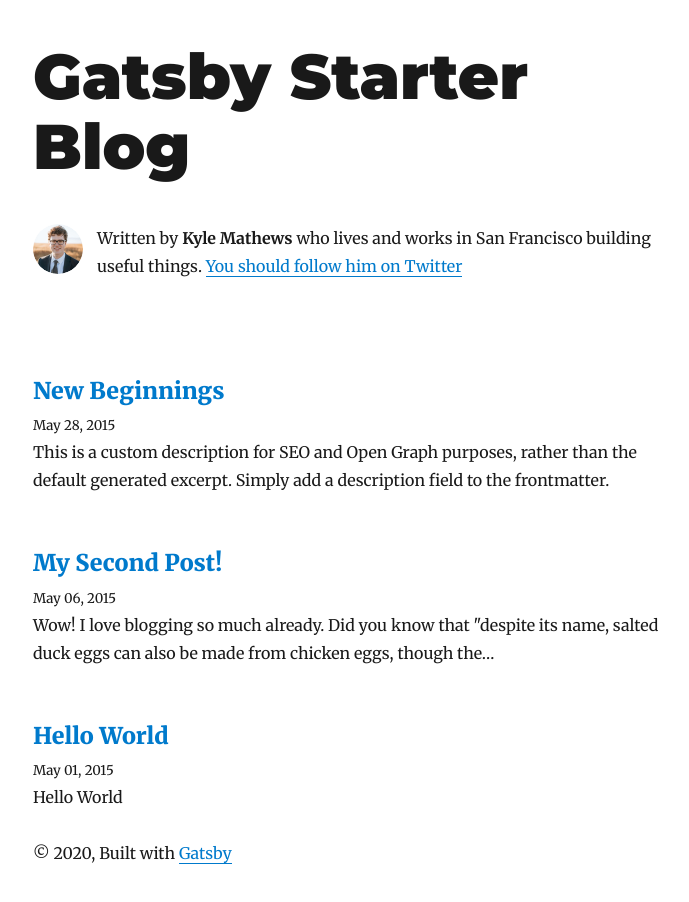
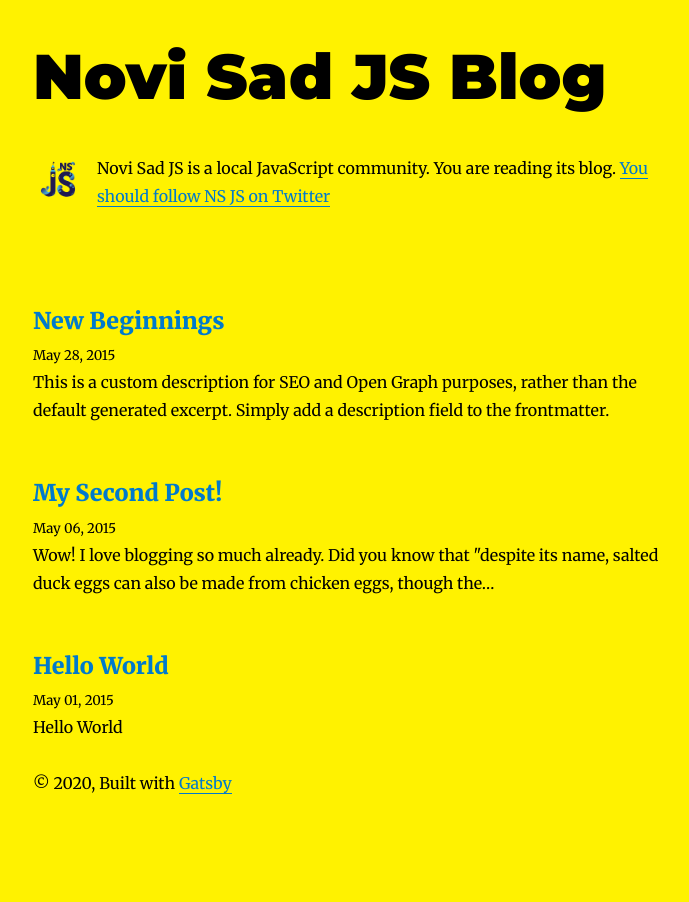
Before and after one commit to novisadjs/blog, a Gatsby site: page / in a window 1280 px wide. Shown: the whole page, without its empty margins (292-981 px from the left). After the commit the page ends 839 px from the top, so only its background shows below. Built offline with nearby package versions, Linux system fonts and the light colour scheme; Gatsby itself is replaced by a stand-in of ours; some packages are replaced by stand-ins of ours.

Commit message:
Jump start Novi Sad JS blog :rocket:

```diff
--- a/gatsby-config.js
+++ b/gatsby-config.js
@@ -1,14 +1,10 @@
 module.exports = {
   siteMetadata: {
-    title: `Gatsby Starter Blog`,
-    author: {
-      name: `Kyle Mathews`,
-      summary: `who lives and works in San Francisco building useful things.`,
-    },
+    title: `Novi Sad JS Blog`,
     description: `A starter blog demonstrating what Gatsby can do.`,
     siteUrl: `https://gatsby-starter-blog-demo.netlify.com/`,
     social: {
-      twitter: `kylemathews`,
+      twitter: `novisadjs`,
     },
   },
   plugins: [
@@ -60,8 +56,8 @@
     {
       resolve: `gatsby-plugin-manifest`,
       options: {
-        name: `Gatsby Starter Blog`,
-        short_name: `GatsbyJS`,
+        name: `Novi Sad JS`,
+        short_name: `NS JS`,
         start_url: `/`,
         background_color: `#ffffff`,
         theme_color: `#663399`,
@@ -79,5 +75,6 @@
     // this (optional) plugin enables Progressive Web App + Offline functionality
     // To learn more, visit: https://gatsby.dev/offline
     // `gatsby-plugin-offline`,
+    `gatsby-plugin-styled-components`
   ],
 }
--- a/package.json
+++ b/package.json
@@ -8,6 +8,7 @@
     "url": "https://github.com/gatsbyjs/gatsby/issues"
   },
   "dependencies": {
+    "babel-plugin-styled-components": "^1.10.7",
     "gatsby": "^2.19.7",
     "gatsby-image": "^2.2.39",
     "gatsby-plugin-feed": "^2.3.26",
@@ -16,6 +17,7 @@
     "gatsby-plugin-offline": "^3.0.32",
     "gatsby-plugin-react-helmet": "^3.1.21",
     "gatsby-plugin-sharp": "^2.4.3",
+    "gatsby-plugin-styled-components": "^3.1.19",
     "gatsby-plugin-typography": "^2.3.21",
     "gatsby-remark-copy-linked-files": "^2.1.36",
     "gatsby-remark-images": "^3.1.42",
@@ -30,6 +32,7 @@
     "react-dom": "^16.12.0",
     "react-helmet": "^5.2.1",
     "react-typography": "^0.16.19",
+    "styled-components": "^5.0.1",
     "typeface-merriweather": "0.0.72",
     "typeface-montserrat": "0.0.75",
     "typography": "^0.16.19",
--- a/src/components/bio.js
+++ b/src/components/bio.js
@@ -14,7 +14,7 @@
 const Bio = () => {
   const data = useStaticQuery(graphql`
     query BioQuery {
-      avatar: file(absolutePath: { regex: "/profile-pic.jpg/" }) {
+      avatar: file(absolutePath: { regex: "/logo.png/" }) {
         childImageSharp {
           fixed(width: 50, height: 50) {
             ...GatsbyImageSharpFixed
@@ -23,10 +23,6 @@
       }
       site {
         siteMetadata {
-          author {
-            name
-            summary
-          }
           social {
             twitter
           }
@@ -35,7 +31,7 @@
     }
   `)
 
-  const { author, social } = data.site.siteMetadata
+  const { social } = data.site.siteMetadata
   return (
     <div
       style={{
@@ -45,7 +41,7 @@
     >
       <Image
         fixed={data.avatar.childImageSharp.fixed}
-        alt={author.name}
+        alt={"Novi Sad JS logo"}
         style={{
           marginRight: rhythm(1 / 2),
           marginBottom: 0,
@@ -57,10 +53,10 @@
         }}
       />
       <p>
-        Written by <strong>{author.name}</strong> {author.summary}
+        Novi Sad JS is a local JavaScript community. You are reading its blog.
         {` `}
         <a href={`https://twitter.com/${social.twitter}`}>
-          You should follow him on Twitter
+          You should follow NS JS on Twitter
         </a>
       </p>
     </div>
--- a/src/components/layout.js
+++ b/src/components/layout.js
@@ -1,7 +1,31 @@
 import React from "react"
 import { Link } from "gatsby"
+import styled, { createGlobalStyle } from "styled-components"
 
 import { rhythm, scale } from "../utils/typography"
+
+const GlobalStyle = createGlobalStyle`
+  html {
+    height: 100%;
+  }
+
+  body {
+    color: ${props => (props.theme === "purple" ? "purple" : "black")};
+    height: 100%;
+    background-color: #fff200;
+  }
+
+  #___gatsby {
+    height: 100%;
+  }
+`
+const Container = styled.div`
+  margin-left: auto;
+  margin-right: auto;
+  max-width: ${rhythm(24)};
+  padding: ${rhythm(1.5)} ${rhythm(3 / 4)};
+  background-color: #fff200;
+`
 
 const Layout = ({ location, title, children }) => {
   const rootPath = `${__PATH_PREFIX__}/`
@@ -50,14 +74,8 @@
     )
   }
   return (
-    <div
-      style={{
-        marginLeft: `auto`,
-        marginRight: `auto`,
-        maxWidth: rhythm(24),
-        padding: `${rhythm(1.5)} ${rhythm(3 / 4)}`,
-      }}
-    >
+    <Container>
+      <GlobalStyle theme="white" />
       <header>{header}</header>
       <main>{children}</main>
       <footer>
@@ -65,7 +83,7 @@
         {` `}
         <a href="https://www.gatsbyjs.org">Gatsby</a>
       </footer>
-    </div>
+    </Container>
   )
 }
 
```
Also changed, not shown: content/assets/logo.png (added), content/assets/profile-pic.jpg (deleted), 1 other file.
